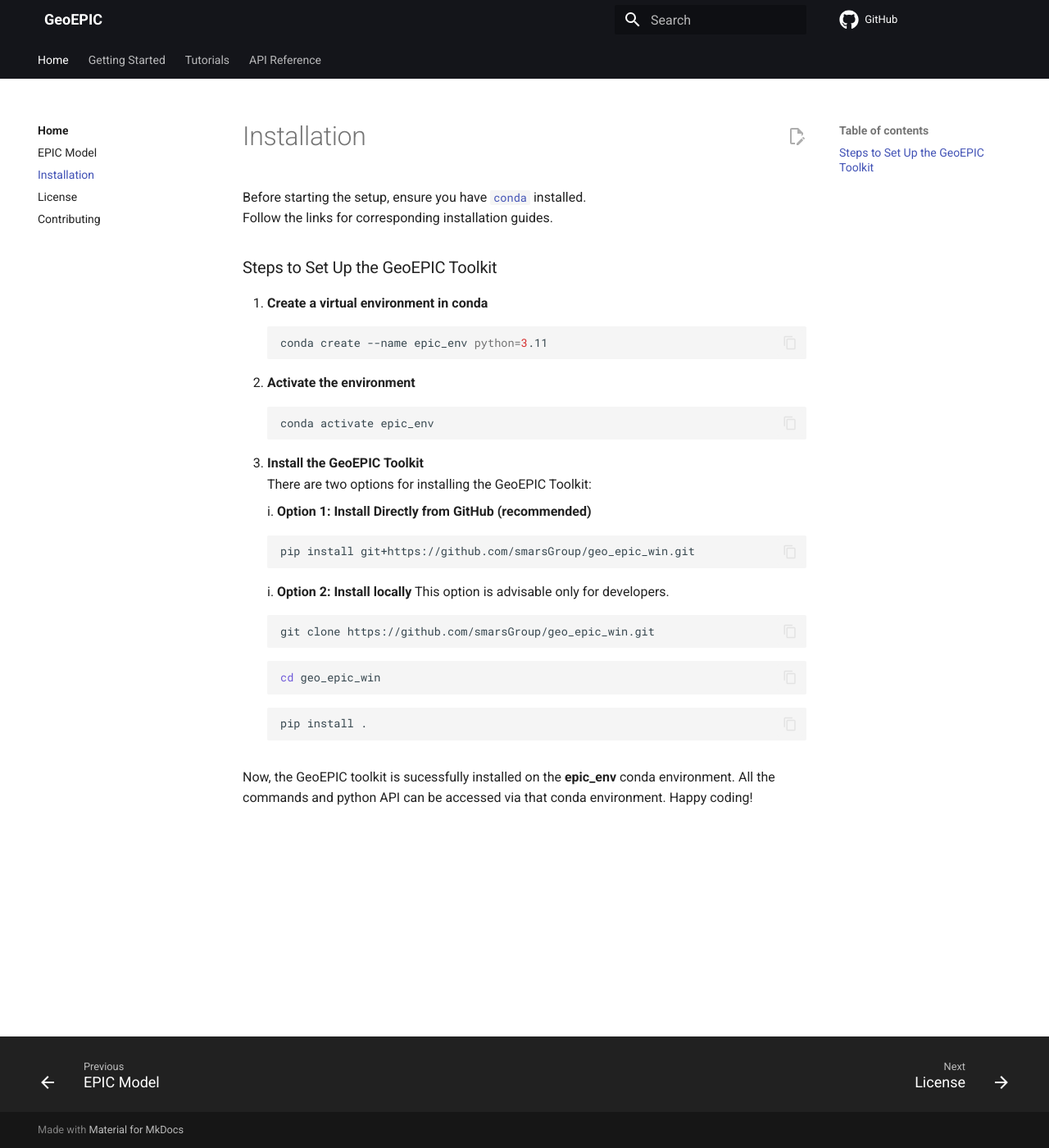
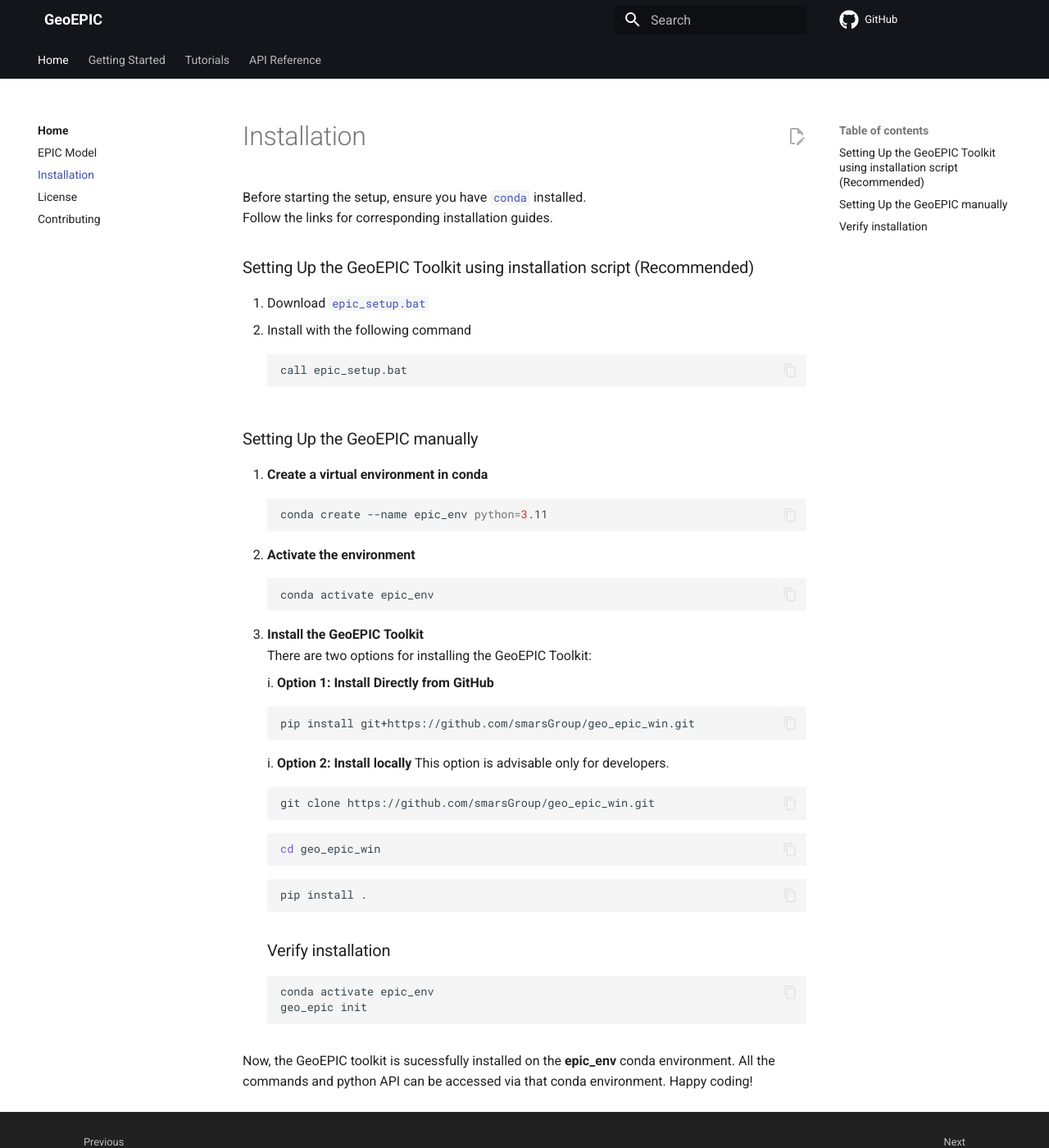
Before and after one commit to smarsGroup/geo_epic_win, an MkDocs documentation site: the page built from docs/pages/installation.md, in a window 1280 px wide and 1400 px high. Shown: the whole window at 82% size. Built offline with MkDocs 1.6.1 and Material for MkDocs 9.7.7, drawn with Linux system fonts in a browser that asks for light colours; comment, search, counter and statistics services are not loaded.

Commit message:
Update installation.md

````diff
--- a/docs/pages/installation.md
+++ b/docs/pages/installation.md
@@ -1,7 +1,13 @@
 <!-- ## <strong>Installation</strong> -->
 Before starting the setup, ensure you have [`conda`](https://docs.conda.io/projects/conda/en/latest/user-guide/install/linux.html) installed. <br> Follow the links for corresponding installation guides.
 
-### Steps to Set Up the GeoEPIC Toolkit
+### Setting Up the GeoEPIC Toolkit using installation script (Recommended)
+1. Download [`epic_setup.bat`](https://smarsgroup.github.io/geo_epic_win/epic_setup.bat)
+2. Install with the following command
+   ```
+   call epic_setup.bat
+   ```
+### Setting Up the GeoEPIC manually
 
 1. **Create a virtual environment in conda**
     ```bash
@@ -31,5 +37,10 @@
         ```bash
         pip install .
         ```
+### Verify installation
+   ```
+   conda activate epic_env
+   geo_epic init
+   ```
 
 Now, the GeoEPIC toolkit is sucessfully installed on the **epic_env** conda environment. All the commands and python API can be accessed via that conda environment. Happy coding!
````
Also changed, not shown: other parts of docs/pages/installation.md (+1 -1 lines).
